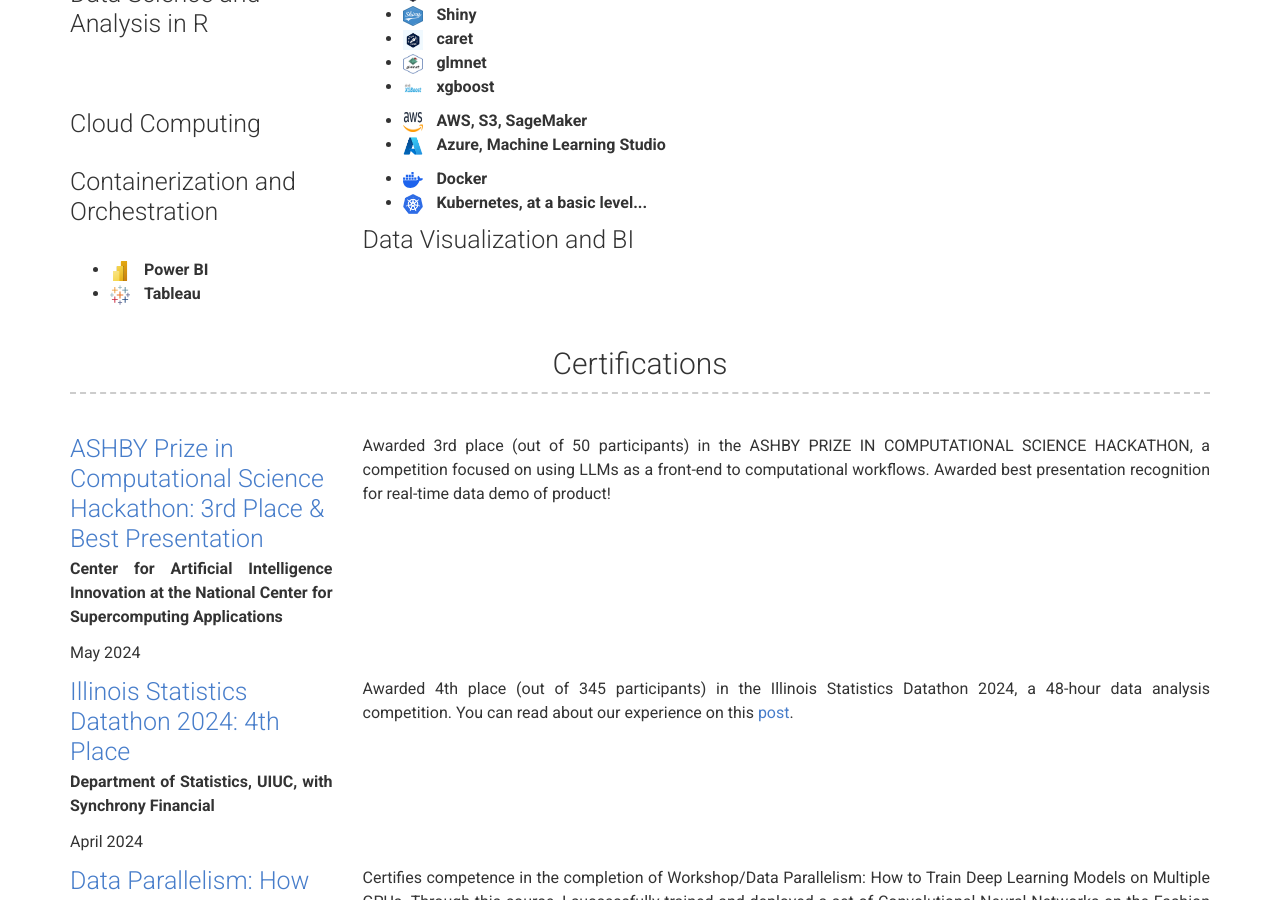
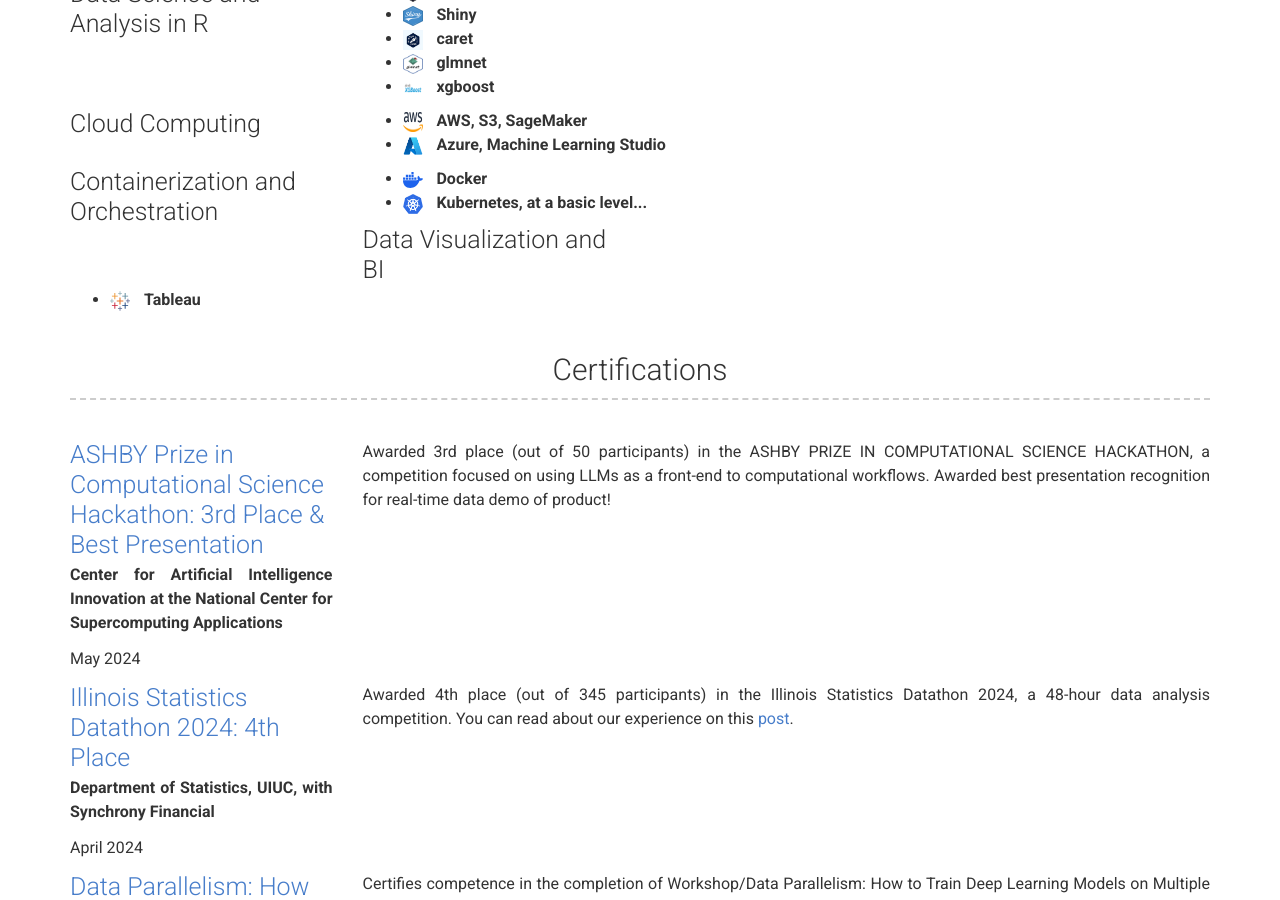
Before and after one commit to fsaudm/fsaudm.github.io, a Jekyll site: the page built from index.md, in a window 1280 px wide and 900 px high, scrolled down 2296 px. Built offline with Jekyll 4.4.1, drawn with Linux system fonts in a browser that asks for light colours.

Commit message:
one more

```diff
--- a/_data/skills.yml
+++ b/_data/skills.yml
@@ -94,9 +94,9 @@ containerization_and_orchestration:
 
 
 data_visualization_and_bi:
-  - name: Power BI
-    icon_type: "svg"
-    icon_url: "icons/Power-BI.svg"
+  # - name: Power BI
+  #   icon_type: "svg"
+  #   icon_url: "icons/Power-BI.svg"
   - name: Tableau
     icon_type: "svg"
     icon_url: "icons/tableau-software.svg"
--- a/_includes/skills.html
+++ b/_includes/skills.html
@@ -95,10 +95,10 @@
     <br>
 
     <!-- Data Visualization and BI -->
-    <div class="col-xs-8 col-print-8 left-column">
+    <div class="col-xs-12 col-sm-4 col-md-3 col-print-12 left-column">
       <h4>Data Visualization and BI</h4>
     </div>
-    <div class="col-xs-8 col-print-8">
+    <div class="col-xs-12 col-sm-8 col-md-9 col-print-12">
       <ul>
         {% for skill in site.data.skills.data_visualization_and_bi %}
           <li>
```
